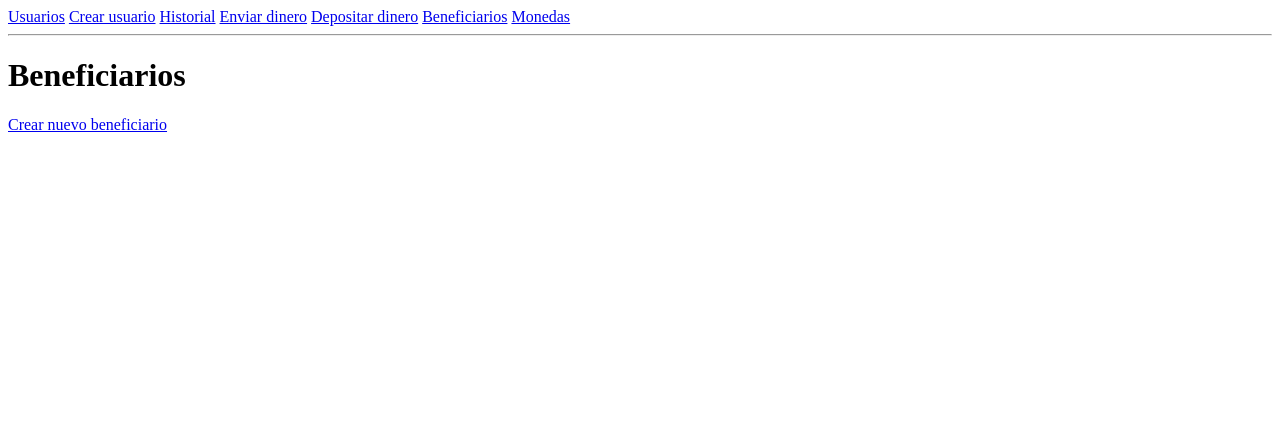
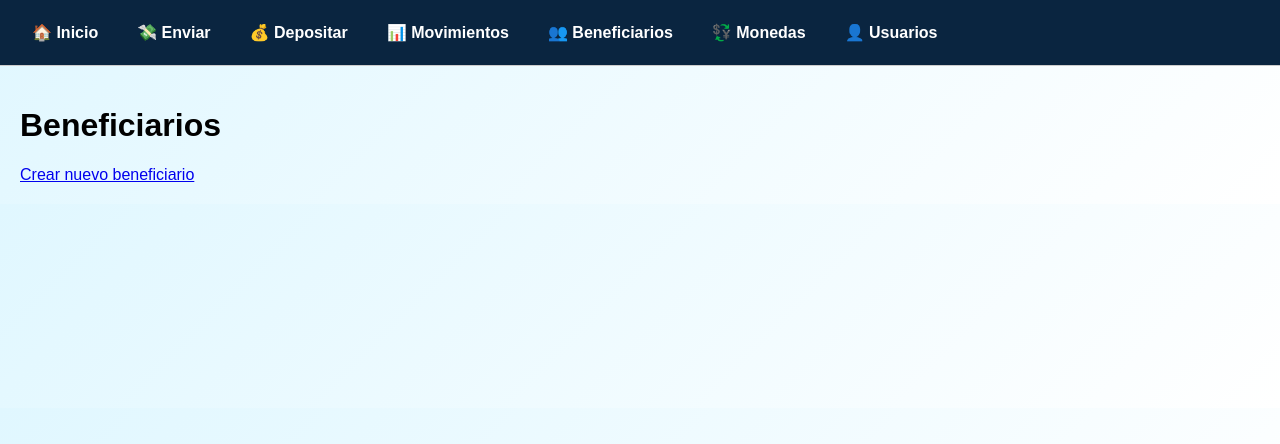
Before and after one commit to Auditor2003/Proyecto_Modulo_7_ABP, a Django app: page /beneficiario/ in a window 1280 px wide. Shown: the top 444 px of the page. Run offline with Django 5.2, Linux system fonts and the light colour scheme; data that the repository does not hold is empty.

Commit message:
Ordena Navbar y diseño

```diff
--- a/gestion/templates/base.html
+++ b/gestion/templates/base.html
@@ -4,51 +4,113 @@
 <head>
     <meta charset="UTF-8">
     <title>Alke Wallet</title>
+
+    <style>
+        body {
+            margin: 0;
+            font-family: Arial, sans-serif;
+            background: linear-gradient(135deg, #e0f7ff, #ffffff);
+        }
+
+        /* NAVBAR */
+        nav {
+            background-color: #0a2540;
+            padding: 15px 20px;
+            display: flex;
+            gap: 15px;
+            align-items: center;
+        }
+
+        nav a {
+            color: white;
+            text-decoration: none;
+            font-weight: bold;
+            padding: 8px 12px;
+            border-radius: 8px;
+            transition: 0.2s;
+        }
+
+        nav a:hover {
+            background-color: #2ec4ff;
+            color: #0a2540;
+        }
+
+        /* Separador visual */
+        hr {
+            border: none;
+            height: 1px;
+            background-color: #ccc;
+            margin: 0;
+        }
+
+        /* MENSAJES */
+        .mensaje {
+            padding: 12px;
+            margin: 15px 20px;
+            border-radius: 8px;
+            font-weight: bold;
+        }
+
+        .mensaje.success {
+            background-color: #d4edda;
+            color: #155724;
+        }
+
+        .mensaje.error {
+            background-color: #f8d7da;
+            color: #721c24;
+        }
+
+        .mensaje.info {
+            background-color: #d1ecf1;
+            color: #0c5460;
+        }
+
+        /* CONTENIDO */
+        .container {
+            padding: 20px;
+        }
+    </style>
 </head>
 
 <body>
 
-<!-- Navegación principal del sistema -->
+<!-- NAVBAR NUEVO -->
 <nav>
 
-    <!-- Usuarios -->
-    <a href="{% url 'usuario_list' %}">Usuarios</a>
-    <a href="{% url 'usuario_create' %}">Crear usuario</a>
+    <!-- PRINCIPAL -->
+    <a href="#">🏠 Inicio</a>
+    <a href="{% url 'transaccion_create' %}">💸 Enviar</a>
+    <a href="{% url 'deposito_create' %}">💰 Depositar</a>
+    <a href="{% url 'transaccion_list' %}">📊 Movimientos</a>
 
-    <!-- Transacciones -->
-    <a href="{% url 'transaccion_list' %}">Historial</a>
-    <a href="{% url 'transaccion_create' %}">Enviar dinero</a>
+    <!-- GESTIÓN -->
+    <a href="{% url 'beneficiario_list' %}">👥 Beneficiarios</a>
+    <a href="{% url 'moneda_list' %}">💱 Monedas</a>
 
-    <!-- Depósitos -->
-    <a href="{% url 'deposito_create' %}">Depositar dinero</a>
-
-    <!-- Beneficiarios -->
-    <a href="{% url 'beneficiario_list' %}">Beneficiarios</a>
-
-    <!-- Monedas -->
-    <a href="{% url 'moneda_list' %}">Monedas</a>
-
+    <!-- USUARIO -->
+    <a href="{% url 'usuario_list' %}">👤 Usuarios</a>
 </nav>
 
 <hr>
 
-<!-- Mensajes del sistema (errores, éxito, validaciones) -->
+<!-- MENSAJES -->
 {% if messages %}
     {% for message in messages %}
-        <div style="
-            padding:10px;
-            margin:10px 0;
-            border:1px solid #999;
-            background-color:#f5f5f5;
-        ">
+        <div class="mensaje
+            {% if message.tags == 'success' %}success
+            {% elif message.tags == 'error' %}error
+            {% else %}info{% endif %}">
             {{ message }}
         </div>
     {% endfor %}
 {% endif %}
 
-<!-- Contenido dinámico de cada vista -->
-{% block content %}
-{% endblock %}
+<!-- CONTENIDO -->
+<div class="container">
+    {% block content %}
+    {% endblock %}
+</div>
 
 </body>
 </html>
```
